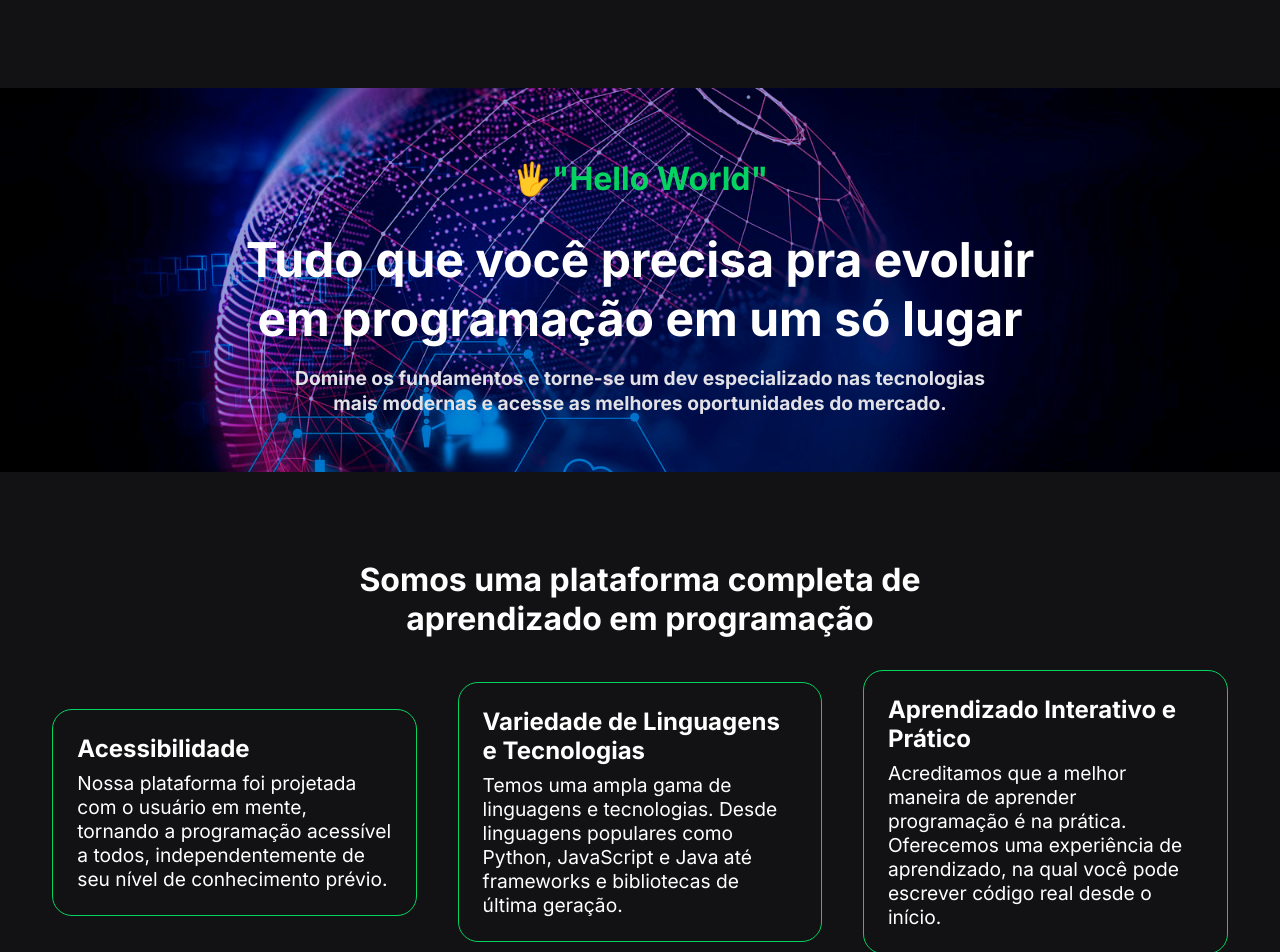
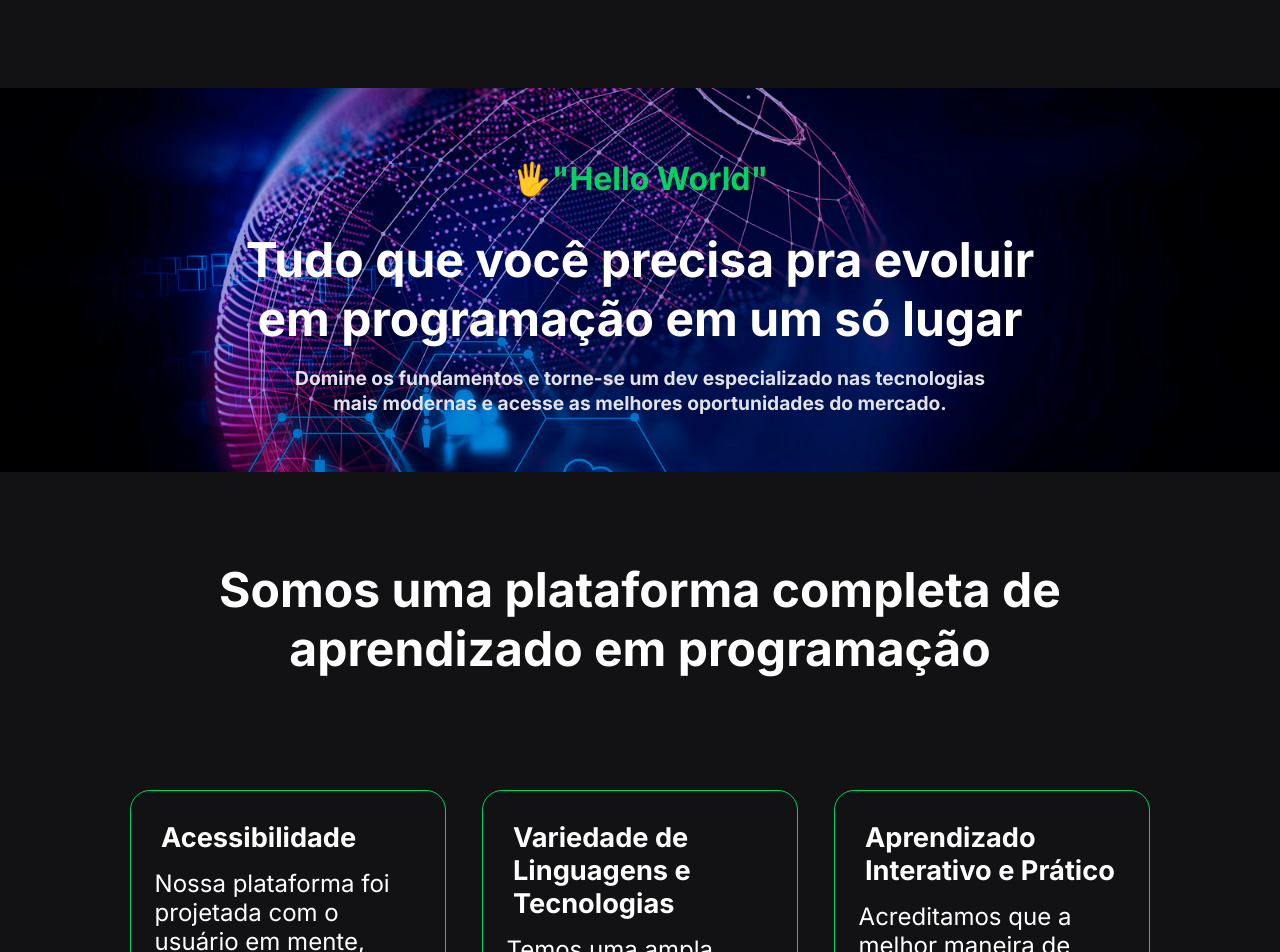
Before and after one commit to guilhermesachinelli/project-react, a Next.js app: page / in a window 1280 px wide. Shown: the top 952 px of the page. Built offline with nearby package versions, Linux system fonts and the light colour scheme.

Commit message:
feat: new design

```diff
--- a/app/page.module.css
+++ b/app/page.module.css
@@ -47,14 +47,14 @@
 }
 .container h2{
     color: var(--Clear-White-);
-    font-size: 2rem;
+    font-size: 3rem;
 }
 .cardContainer{
     display: flex;
     flex-direction: row;
     align-items: center;
     justify-content: space-around;
-    margin: 2rem;
+    padding: 7rem;
 }
 .card{
     background-color: var(--Dark-void-);
@@ -63,14 +63,16 @@
     color: var(--Clear-White-);
     border-radius: 20px;
     border: 1px solid var(--Gren-);
+    height: 20rem;
 }
 .card p{
-    font-size: 1.2rem;
+    font-size: 1.5rem;
     margin: 0.5rem;
 }
 .card h1{
-    font-size: 1.5rem;
+    font-size: 1.7rem;
     margin: 0.5rem;
+    padding: 0.4rem;
 }
 .kalix{
     background-color: var(--Black-russian);
```
Also changed, not shown: app/page.jsx (+3 -4 lines).
